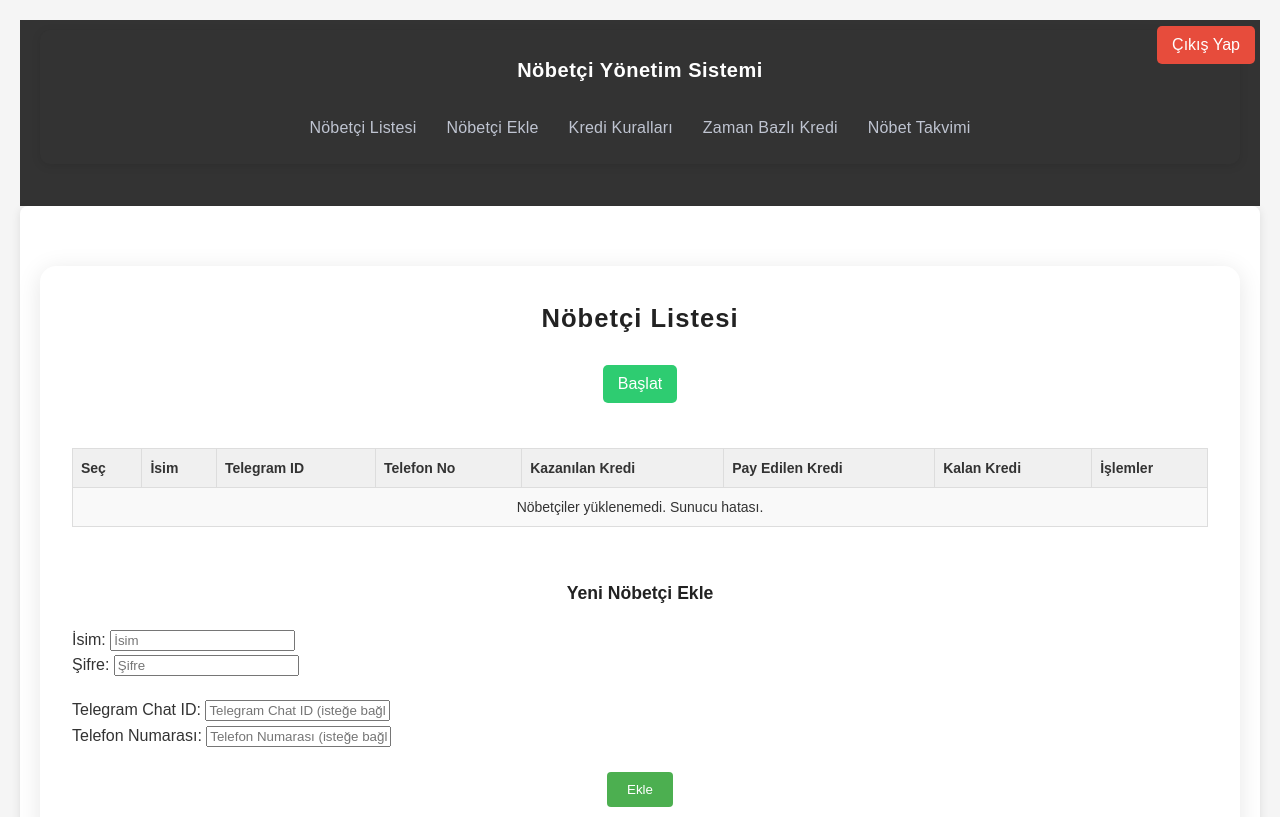
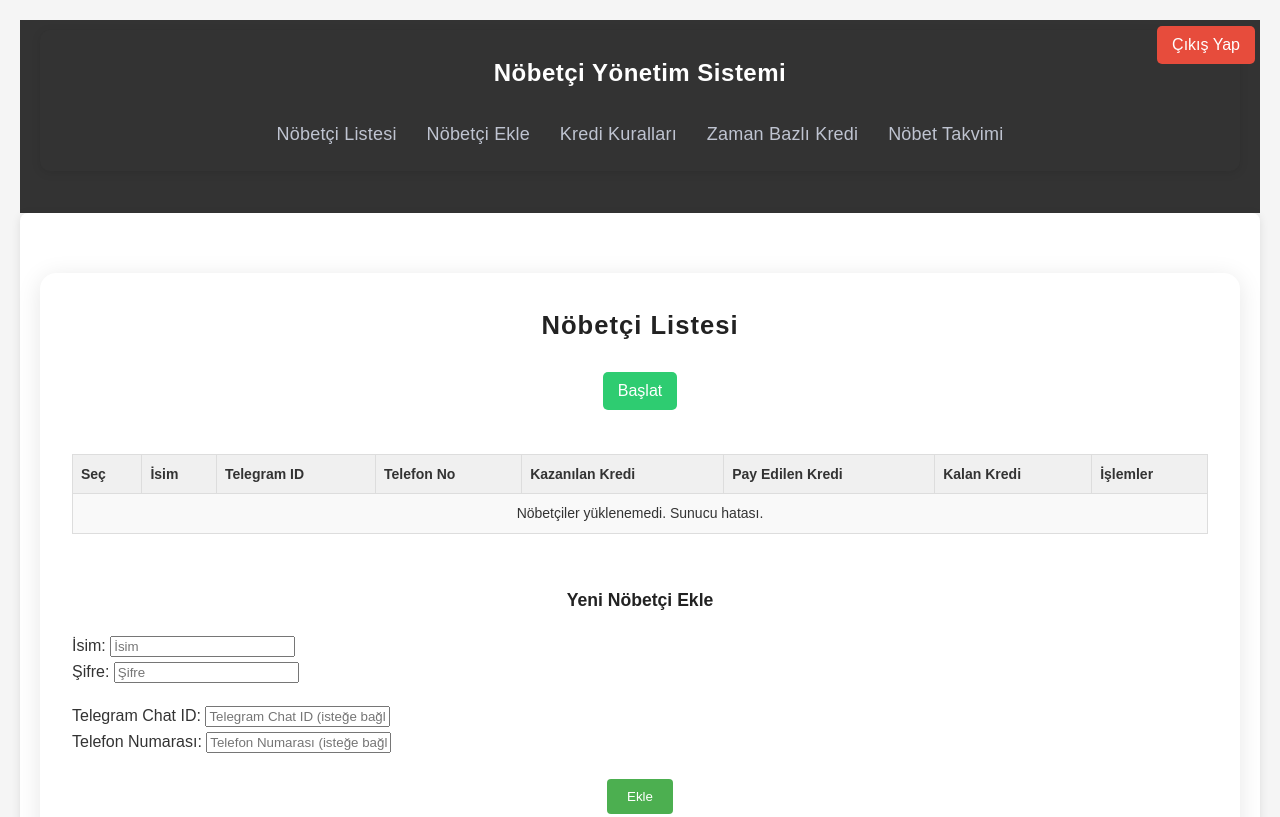
Before and after one commit to istadmins/Nobetciyim, a website: page public/index.html in a window 1280 px wide. Shown: the top 817 px of the page. Drawn offline with Linux system fonts and the light colour scheme; no server answers; sample sign-in values are in the browser's storage.

Commit message:
Update index.html

```diff
--- a/public/index.html
+++ b/public/index.html
@@ -232,11 +232,11 @@
         }
         /* Koyu alan başlık ve menü fontları */
         .green-bg-header .main-title {
-            font-size: 20px !important;
+            font-size: 24px !important;
             font-weight: 600 !important;
         }
         .green-bg-header .nav-pills .nav-link {
-            font-size: 16px !important;
+            font-size: 18px !important;
             font-weight: 400 !important;
         }
     </style>
```
